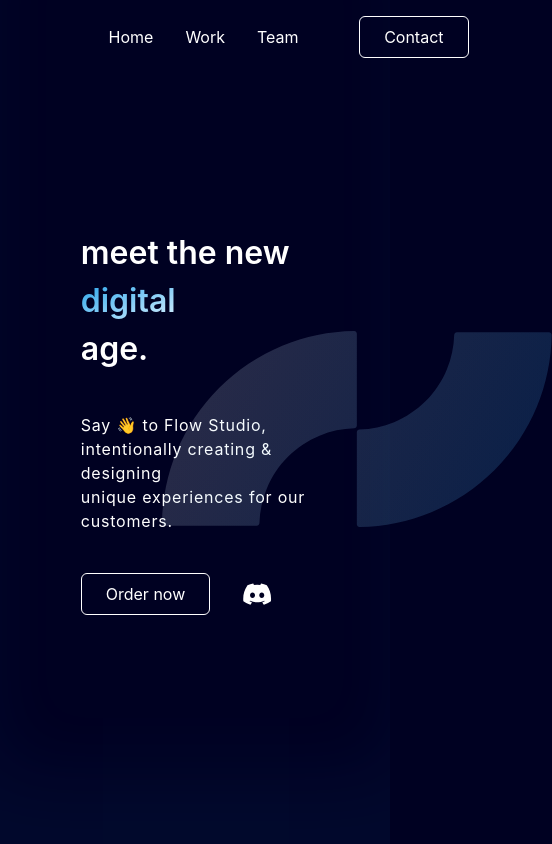
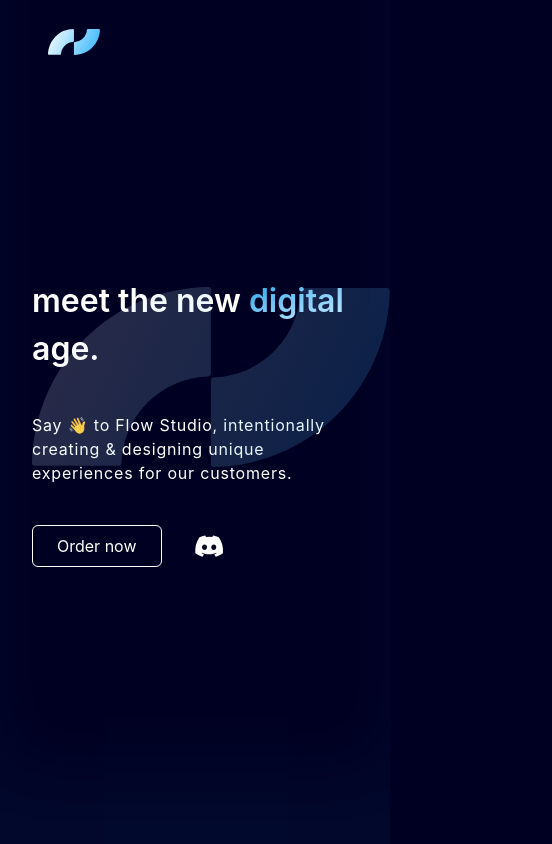
Before and after one commit to suryanshmak/flow-studio, a Next.js app: page / in a window 390 px wide. Shown: the top 844 px of the page, 552 px wide, since content can reach past the window. Built offline with nearby package versions, Linux system fonts and the light colour scheme.

Commit message:
make sections responsive

```diff
--- a/components/Footer.tsx
+++ b/components/Footer.tsx
@@ -6,7 +6,7 @@ export const Footer = () => (
   <footer className="w-full px-12 py-6 flex items-center justify-between border-t-[1px] border-neutral-800" style={{ boxShadow: 'inset 0 -20px 80px -10px rgba(45, 179, 255, 0.05), inset 0 20px 80px -10px rgba(45, 179, 255, 0.05)' }}>
     <div className="flex items-center gap-6">
       <Image src="/header-img.svg" alt="" height={36} width={36} />
-      <span>Flow Studio</span>
+      <span className="hidden sm:block">Flow Studio</span>
     </div>
     <div className="flex items-center gap-4">
       <Link href="https://twitter.com/flowstudio_">
--- a/components/Header.tsx
+++ b/components/Header.tsx
@@ -9,7 +9,7 @@ export const Header = () => {
           <Image src="/header-img.svg" alt="" height={52} width={52} />
         </a>
       </Link>
-      <nav className="flex items-center space-x-8 grow">
+      <nav className="hidden sm:flex items-center space-x-8 grow">
         <Link href='/#home'>
           <a className="hover:text-neutral-200">Home</a>
         </Link>
@@ -21,7 +21,7 @@ export const Header = () => {
         </Link>
       </nav>
       <Link href="/#contact">
-        <a className="border-btn duration-400">Contact</a>
+        <a className="hidden sm:block border-btn duration-400">Contact</a>
       </Link>
     </header>
   )
--- a/pages/index.tsx
+++ b/pages/index.tsx
@@ -13,7 +13,7 @@ const App: NextPage = () => {
       <Meta />
       <div>
         <Header />
-        <div className='px-[8ch] h-screen flex items-center' id="home" style={{ boxShadow: "inset 0 -80px 80px -10px rgba(45, 179, 255, 0.05)" }}>
+        <div className='px-8 sm:px-[8ch] h-screen flex items-center' id="home" style={{ boxShadow: "inset 0 -80px 80px -10px rgba(45, 179, 255, 0.05)" }}>
           <Home />
         </div>
         <div id="work">
--- a/sections/Contact.tsx
+++ b/sections/Contact.tsx
@@ -18,7 +18,7 @@ export const Contact = () => {
   }
 
   return (
-    <div className="container mx-auto py-[8ch] lg:flex lg:justify-between space-y-6 lg:space-y-0">
+    <div className="px-6 sm:container sm:mx-auto py-[8ch] lg:flex lg:justify-between space-y-6 lg:space-y-0">
       <div className="space-y-6">
         <h1 className="header">
           let's work & connect <br />
--- a/sections/Home.tsx
+++ b/sections/Home.tsx
@@ -2,14 +2,14 @@ import Link from "next/link";
 import { FaDiscord } from "react-icons/fa";
 
 export const Home = () => (
-  <div className='flex'>
-    <div className='space-y-10'>
+  <div className='flex flex-col lg:flex-row'>
+    <div className='space-y-10 lg:basis-[60%]'>
       <h1 className='header'>
-        meet the new <span className='gradient-text'>digital</span> <br />
+        meet the new <span className='gradient-text'>digital</span>{" "}
         age.
       </h1>
       <p className='para lg:leading-[2.7rem]'>
-        Say 👋 to Flow Studio, intentionally creating & designing <br /> unique experiences for our customers.
+        Say 👋 to Flow Studio, intentionally creating & designing unique experiences for our customers.
       </p>
       <div className='flex items-center space-x-8'>
         <button className='border-btn duration-400'>Order now</button>
@@ -18,8 +18,8 @@ export const Home = () => (
         </Link>
       </div>
     </div>
-    <div>
-      <img src="/flow-studio.svg" alt="" className='absolute h-[400px] right-[-16ch]' />
+    <div className="absolute lg:right-[-16ch]">
+      <img src="/flow-studio.svg" alt="" className='h-[200px] lg:h-[320px] xl:h-[400px] ' />
     </div>
   </div>
 )
--- a/sections/Team.tsx
+++ b/sections/Team.tsx
@@ -11,7 +11,7 @@ export const Team = () => {
   ];
 
   return (
-    <div className="pt-[8ch] pb-8 space-y-12" style={{ boxShadow: "inset 0 -100px 80px -10px rgba(45, 179, 255, 0.05), inset 0 80px 80px -10px rgba(45, 179, 255, 0.05)" }}>
+    <div className="pt-[8ch] pb-[6ch] space-y-12" style={{ boxShadow: "inset 0 -100px 80px -10px rgba(45, 179, 255, 0.05), inset 0 80px 80px -10px rgba(45, 179, 255, 0.05)" }}>
       <div className="text-center">
         <p className="uppercase">the super six</p>
         <h1 className="text-[2rem] sm:text-[3rem] md:text-[3.4rem] lg:text-[3.8rem] xl:text-[4.2rem] font-semibold">
@@ -19,7 +19,7 @@ export const Team = () => {
         </h1>
         <p className="text-lg">a powerful, communicative team providing top-notch services that bring clients back.</p>
       </div>
-      <div className="grid team justify-center">
+      <div className="grid gap-y-6 team container mx-auto">
         {team.map((member, idx) => (
           <div className="text-center space-y-4" key={`${idx}`}>
             <div>
--- a/styles/globals.css
+++ b/styles/globals.css
@@ -34,7 +34,7 @@ html,
 
 .team {
     grid-template-columns: repeat(auto-fit, minmax(200px, 1fr));
-    grid-template-rows: repeat(auto-fit, minmax(240px, 1fr));
+    grid-template-rows: repeat(auto-fit, minmax(200px, 1fr));
 }
 
 .header {
```
